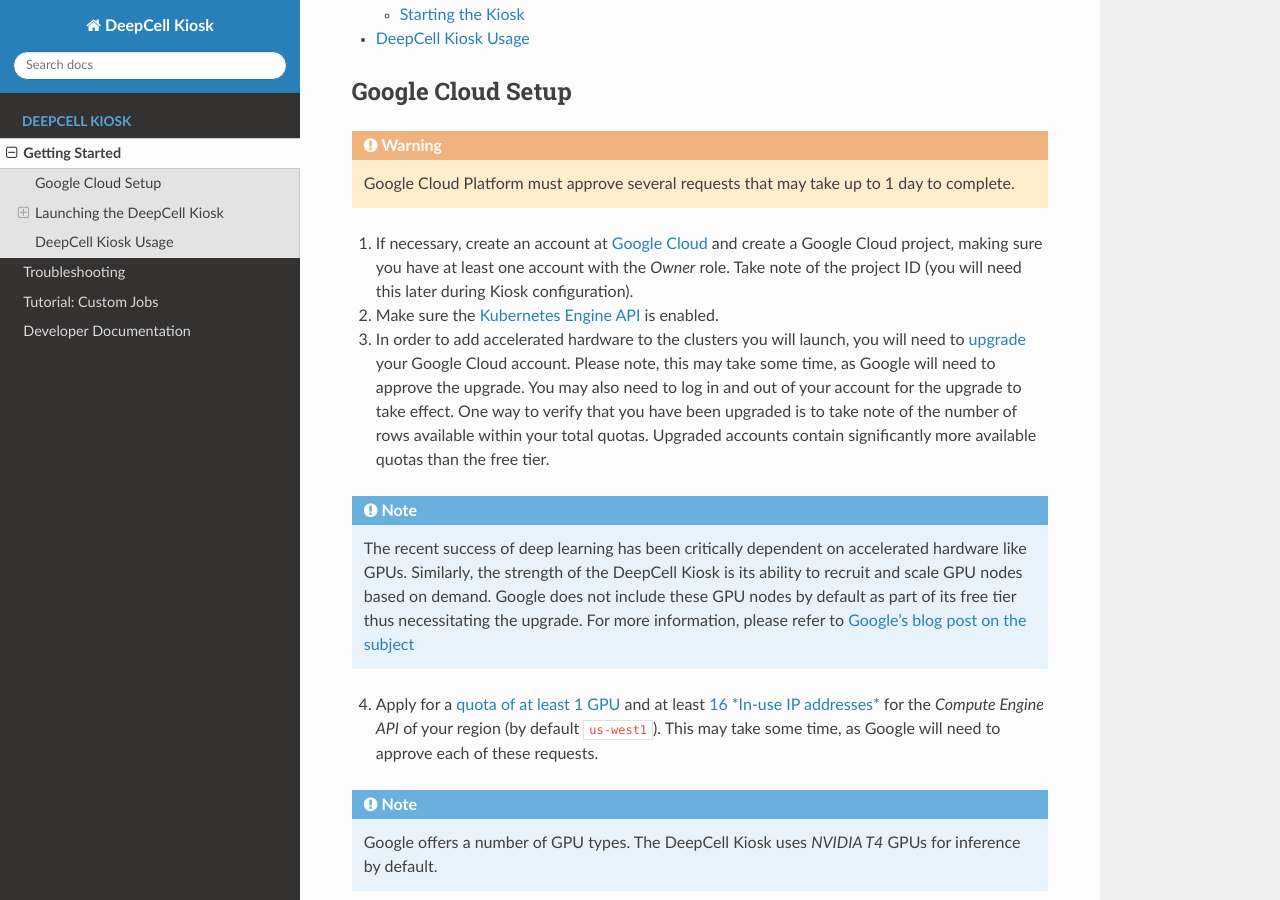
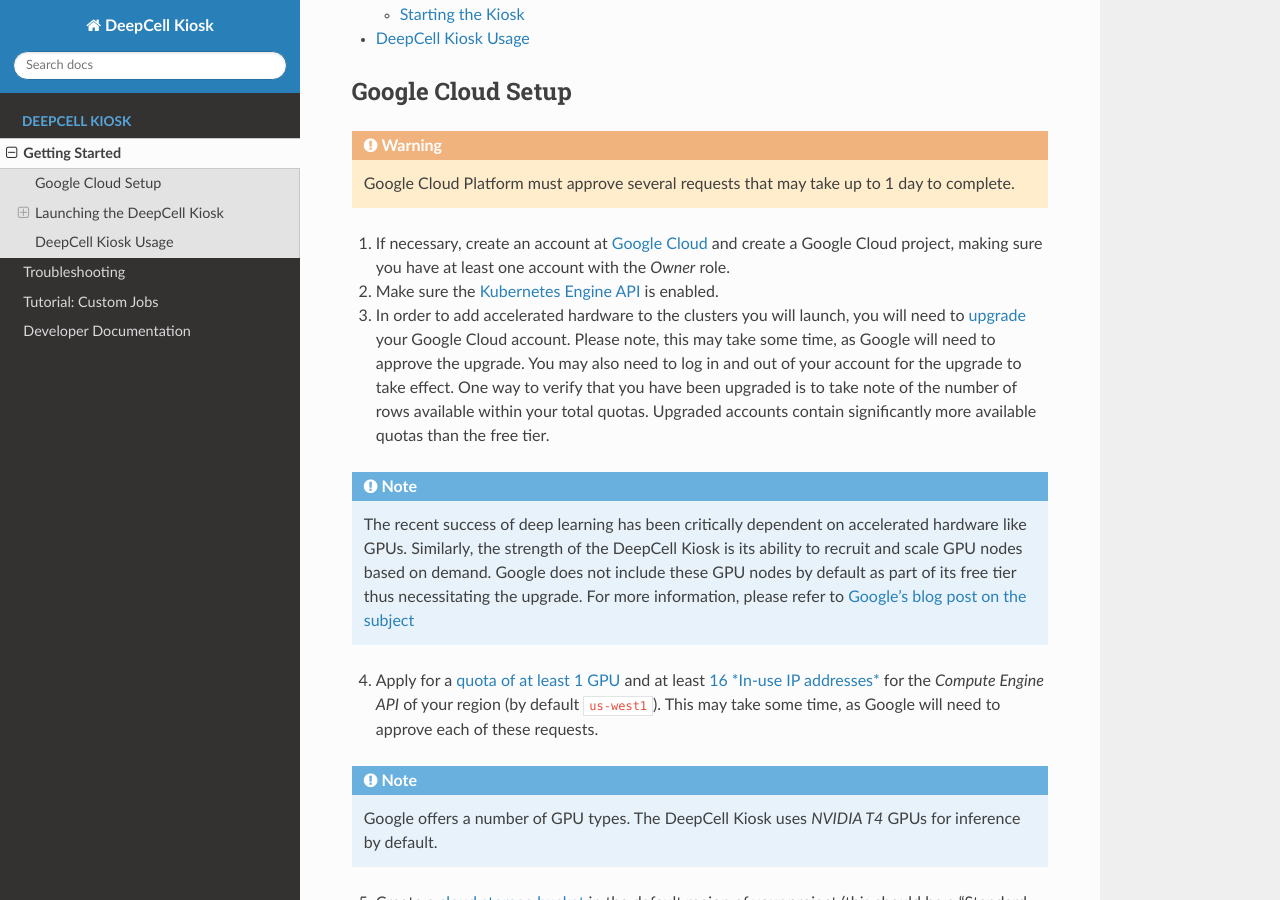
Before and after one commit to vanvalenlab/kiosk-console, a Sphinx documentation site: the page built from docs/source/GETTING_STARTED.rst, in a window 1280 px wide and 900 px high, scrolled down 321 px. Built offline with Sphinx 7.4.7 and the Read the Docs theme 2.0.0, drawn with Linux system fonts in a browser that asks for light colours.

Commit message:
remove "take note of project ID...", as project ID is fetched by GUI.

```diff
--- a/docs/source/GETTING_STARTED.rst
+++ b/docs/source/GETTING_STARTED.rst
@@ -14,7 +14,7 @@
 
 .. warning:: Google Cloud Platform must approve several requests that may take up to 1 day to complete.
 
-1. If necessary, create an account at `Google Cloud <https://cloud.google.com>`_ and create a Google Cloud project, making sure you have at least one account with the `Owner` role. Take note of the project ID (you will need this later during Kiosk configuration).
+1. If necessary, create an account at `Google Cloud <https://cloud.google.com>`_ and create a Google Cloud project, making sure you have at least one account with the `Owner` role.
 
 2. Make sure the `Kubernetes Engine API <https://console.cloud.google.com/apis/api/container.googleapis.com/overview>`_ is enabled.
 
```
